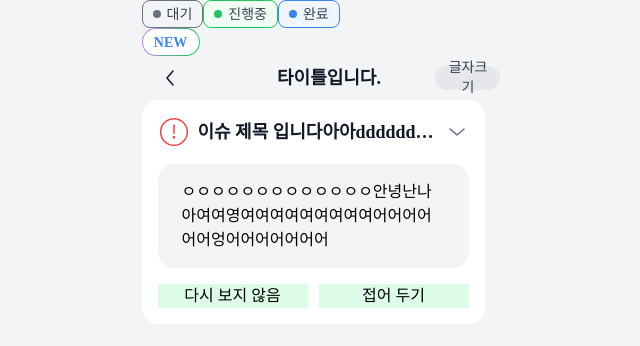
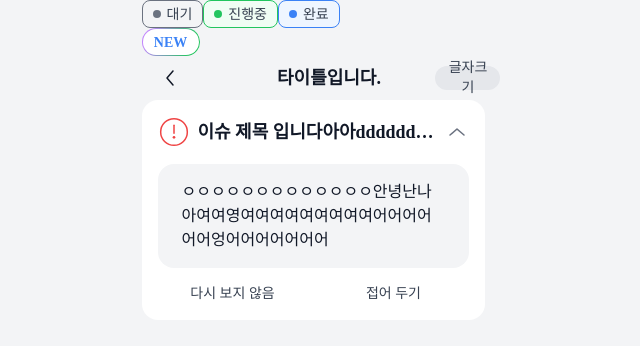
Before and after one commit to 10aeat/10aeat_Frontend, a Next.js app: page / in a window 1280 px wide. Both pictures are taken after a click on the picture 767 px from the left and 132 px from the top of the page. Shown: the top 346 px of the page, without its empty margins (311-951 px from the left). Built offline with nearby package versions, Linux system fonts and the light colour scheme; a web font is replaced by a local one.

Commit message:
[Feat] zustand 전역설정

```diff
--- a/src/components/atoms/IssueStore.tsx
+++ b/src/components/atoms/IssueStore.tsx
@@ -3,6 +3,7 @@
 import '../../styles/issueStyle.scss'
 import Image from 'next/image'
 import React, { useState } from 'react'
+import { useIssueStore } from '../store/IssueStore'
 
 export enum IssueStyle {
   ISSUE_TOGGLE = 'ISSUE_TOGGLE',
@@ -16,14 +17,21 @@ interface Props {
 }
 
 export default function IssueStore({ issueStyle, title, content }: Props) {
+  const { isVisible, setIsVisible } = useIssueStore()
   const [isOpen, setIsOpen] = useState(false)
 
+  const hideComponent = () => {
+    setIsVisible(false)
+  }
+
   const selectIssue = () => {
+    if (!isVisible) return null
+
     switch (issueStyle) {
       case IssueStyle.ISSUE_TOGGLE:
         return (
           <div
-            className={`w-[343px] ${isOpen ? 'h-auto p-[16px]' : 'h-[64px]'} flex-col shirnk-0 justify-between items-center font-Pretendard rounded-[16px] bg-white px-[16px] `}
+            className={`w-[343px] ${isOpen ? 'h-auto p-[16px]' : 'h-[64px]'} flex-col shrink-0 justify-between items-center font-Pretendard rounded-[16px] bg-white px-[16px] `}
           >
             <div className="flex h-full">
               <div className="flex pr-[8px] items-center font-semibold text-gray-900">
@@ -41,7 +49,7 @@ export default function IssueStore({ issueStyle, title, content }: Props) {
                 </span>
               </div>
               <Image
-                src="/icons/arrow_down_large.svg"
+                src={`${isOpen ? '/icons/arrow_up_large.svg' : '/icons/arrow_down_large.svg'}`}
                 width={24}
                 height={24}
                 alt="arrow_down_large"
@@ -51,14 +59,25 @@ export default function IssueStore({ issueStyle, title, content }: Props) {
             </div>
             {isOpen && (
               <>
-                <div className="my-[16px] px-[24px] py-[16px] justify-center items-center gap-[8px] rounded-[16px] bg-gray-100 h-auto font-Pretendard">
+                <div className="content my-[16px] px-[24px] py-[16px] justify-center items-center gap-[8px] rounded-[16px] bg-gray-100 h-auto font-Pretendard text-gray-900">
                   {content}
                 </div>
-                <div className="flex justify-between">
-                  <button type="button" className="bg-green-100 w-[150px]">
+                <div
+                  className="flex justify-between text-gray-700
+                "
+                >
+                  <button
+                    type="button"
+                    className="button w-[150px]"
+                    onClick={hideComponent}
+                  >
                     다시 보지 않음
                   </button>
-                  <button type="button" className="bg-green-100 w-[150px]">
+                  <button
+                    type="button"
+                    className="button w-[150px]"
+                    onClick={() => setIsOpen(!isOpen)}
+                  >
                     접어 두기
                   </button>
                 </div>
--- /dev/null
+++ b/src/components/store/IssueStore.ts
@@ -0,0 +1,24 @@
+import create from 'zustand'
+import { persist } from 'zustand/middleware'
+
+const storageKey = 'issue-key'
+
+interface Issue {
+  isVisible: boolean
+  setIsVisible: (isVisible: boolean) => void
+}
+
+export const useIssueStore = create(
+  persist<Issue>(
+    (set) => ({
+      isVisible: true,
+
+      setIsVisible: (isVisible: boolean) => {
+        set({ isVisible })
+      },
+    }),
+    {
+      name: storageKey,
+    },
+  ),
+)
--- a/src/styles/issueStyle.scss
+++ b/src/styles/issueStyle.scss
@@ -6,3 +6,11 @@
   text-overflow: ellipsis;
   white-space: nowrap;
 }
+
+.content {
+  @include body2_r;
+}
+
+.button {
+  @include body3_r;
+}
```
Also changed, not shown: .eslintrc.json.
